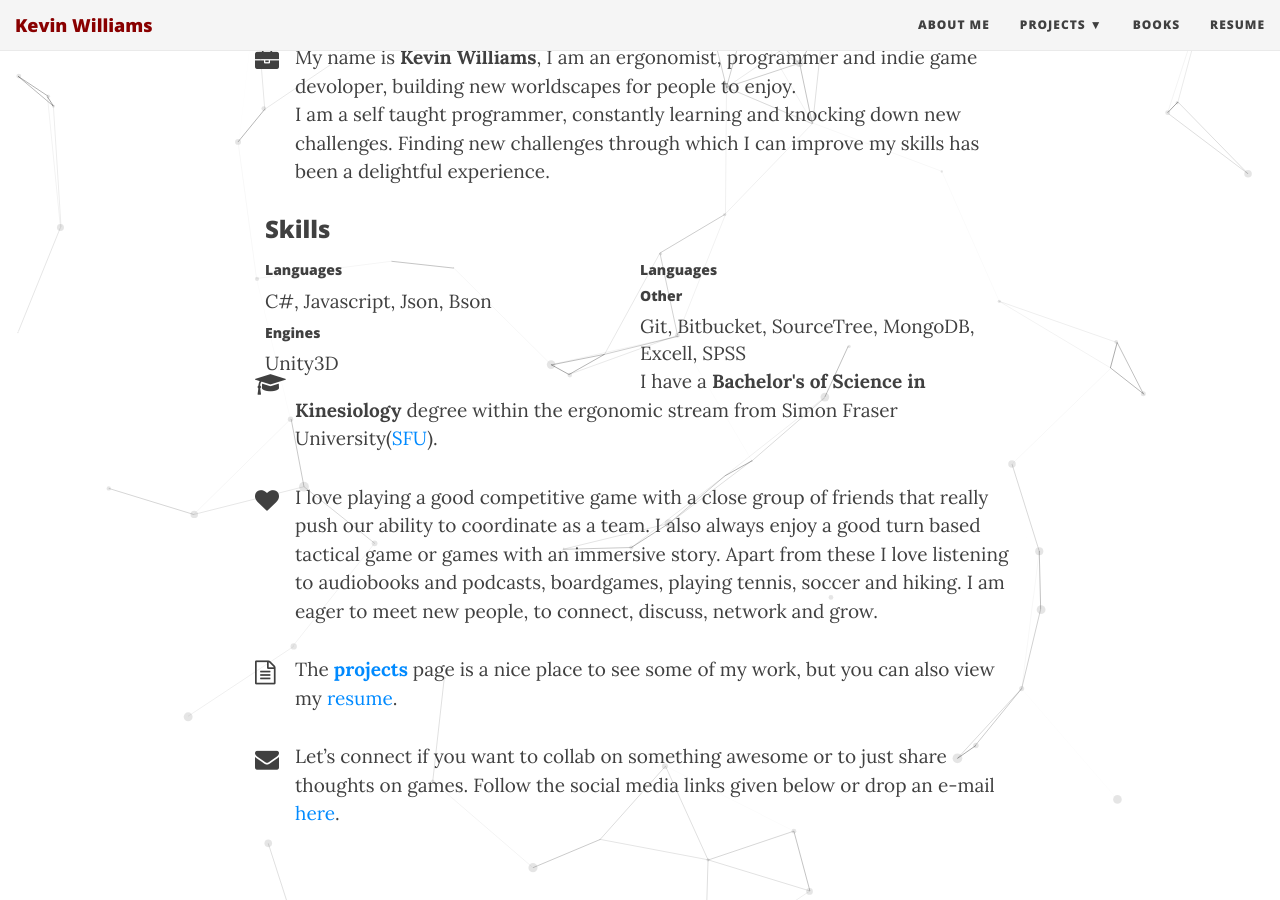
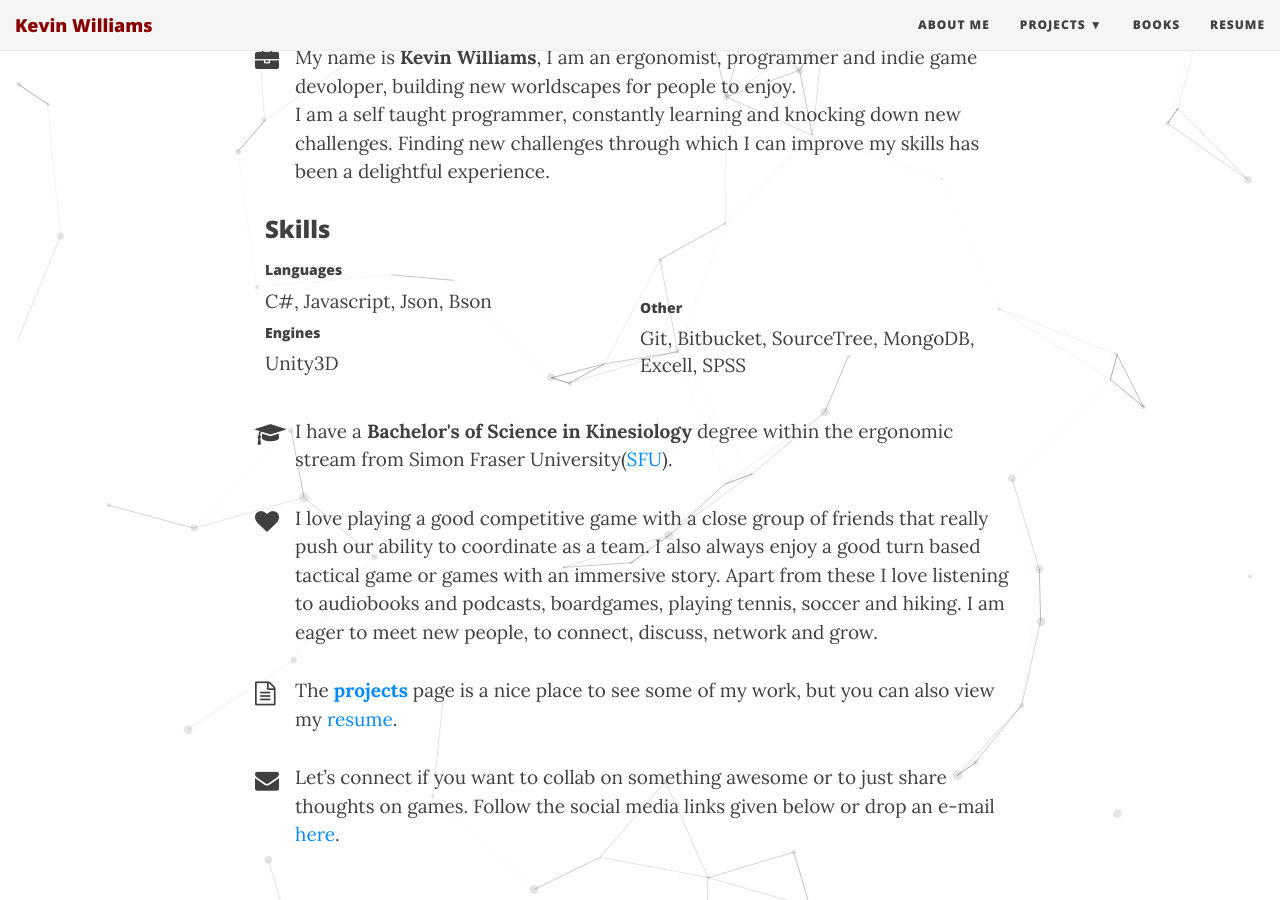
Before and after one commit to CodingErgonomist/CodingErgonomist.github.io, a Jekyll site: the page built from index.html, in a window 1280 px wide and 900 px high, scrolled down 634 px. Built offline with Jekyll 4.4.1, drawn with Linux system fonts in a browser that asks for light colours; the list of posts is cut into pages by our own code.

Commit message:
Update index.html

```diff
--- a/index.html
+++ b/index.html
@@ -42,16 +42,17 @@
 I am a self taught programmer, constantly learning and knocking down new challenges. Finding new challenges through which I can improve my skills has been a delightful experience.
 </p>
   <h3>Skills</h3>
-  <div id="column1" style="float:left; margin:0; width:50%;">
+  <div id="column1" style="float:left; margin:5; width:45%;">
       <h5>Languages</h5>
       C#, Javascript, Json, Bson
       <h5>Engines</h5>
       Unity3D
   </div>
-  <div id="column1" style="float:left; margin:0; width:50%;"><h5>Languages</h5>
+  <div id="column1" style="float:left; margin:5%; width:45%;">
       <h5>Other</h5>
       Git, Bitbucket, SourceTree, MongoDB, Excell, SPSS
   </div>
+  <br>
 
 
 <p class="about-text">
```
